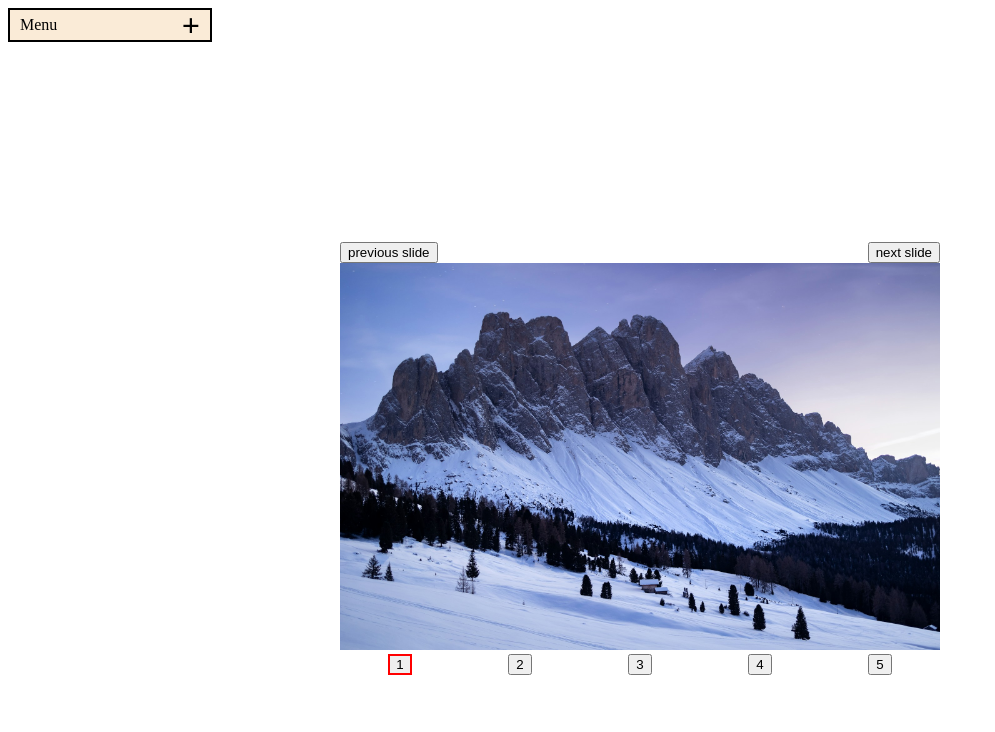
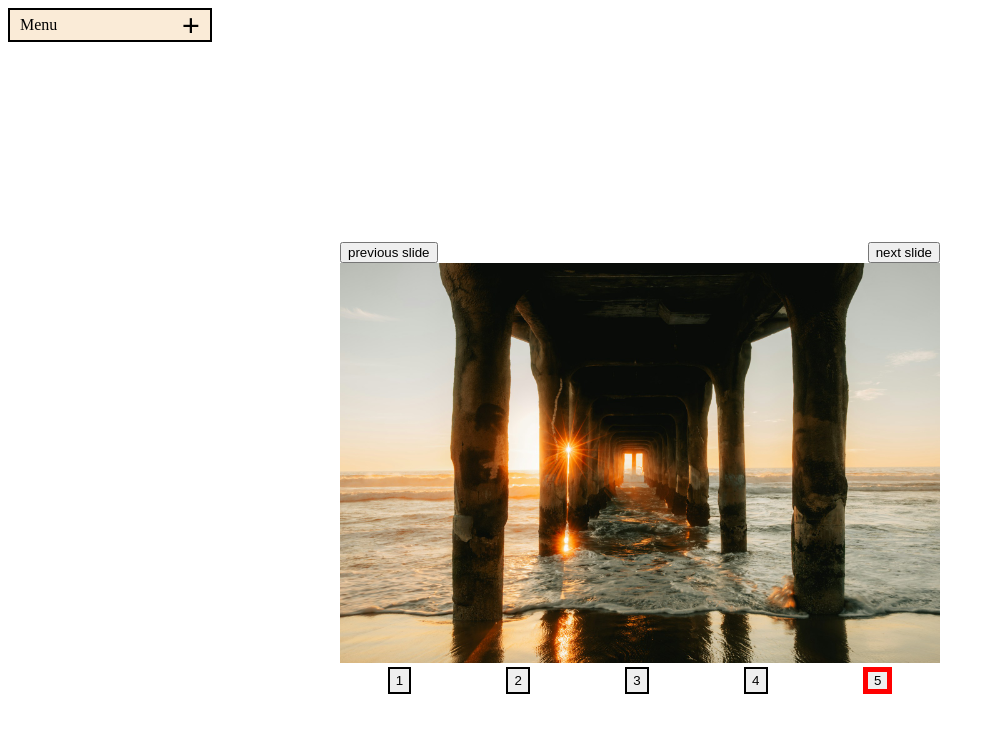
Before and after one commit to mozartdd/dynamic_ui, a website built with webpack: page src/template.html in a window 1280 px wide. Shown: the whole page, without its empty margins (0-995 px from the left). Built offline with nearby package versions, Linux system fonts and the light colour scheme.

Commit message:
Added dynamic current slide indicator

```diff
--- a/src/carousel.js
+++ b/src/carousel.js
@@ -1,5 +1,9 @@
-let currentSlideIdx = 0;
+export let currentSlideIdx = 0;
+
+localStorage.setItem('slideIdx', JSON.stringify(currentSlideIdx));
+
 const slides = document.querySelectorAll('.content');
+const jumpBtn = document.querySelectorAll('.jump-btn');
 
 // Helper function to add or remove classlist.
 function classListToggle(element, attribute) {
@@ -11,6 +15,7 @@ function classListToggle(element, attribute) {
 export function nextSlide(step) {
   currentSlideIdx = (currentSlideIdx + step + slides.length) % slides.length;
   classListToggle(slides, 'invisible');
+  classListToggle(jumpBtn, 'inactive');
 }
 
 // Jumps between slides.
@@ -27,17 +32,19 @@ export function jumpToSlide(element) {
 export function indicateActive(element, clList) {
   element.forEach((el) => {
     el.addEventListener('click', () => {
-      element.forEach((e) => e.classList.remove(clList));
-      el.classList.add(clList);
+      element.forEach((e) => e.classList.add(clList));
+      el.classList.remove(clList);
     })
   })
 }
 
-export function slideShow() {
-    currentSlideIdx++;
+export function slideShow(elements, clList) {
 
-    slides.forEach((slide) => slide.classList.add('invisible'));
-    if (currentSlideIdx > slides.length) currentSlideIdx = 1;
-    slides[currentSlideIdx-1].classList.remove('invisible');
-    setTimeout(slideShow, 4000);
+  elements.forEach((element) => element.classList.add(clList));
+  if (currentSlideIdx > elements.length) currentSlideIdx = 1;
+  elements[currentSlideIdx-1].classList.remove(clList);
 }
+
+export function incrementIdx() {
+  currentSlideIdx++;
+}
--- a/src/index.js
+++ b/src/index.js
@@ -1,28 +1,34 @@
 import './styles.css';
 import { toggleClass, addClassOnHover } from './dropdown.js';
-import { nextSlide, jumpToSlide, indicateActive, slideShow } from './carousel.js'
+import { nextSlide, jumpToSlide, indicateActive, slideShow, incrementIdx} from './carousel.js'
 
 const menu = document.getElementById('dropdown-header');
 const hidden = document.querySelector('.hidden');
+const slides = document.querySelectorAll('.content');
 
 const nextBtn = document.querySelector('[data-next]');
 const previousBtn = document.querySelector('[data-previous]');
 const jumpBtn = document.querySelectorAll('.jump-btn');
 
-slideShow();
+// Calls function's to change slide adn
+// current active slide indicator.
+setInterval(() => {
+  incrementIdx();
+  slideShow(slides, 'invisible');
+  slideShow(jumpBtn, 'inactive');
+}, 1000);
 
 nextBtn.addEventListener('click', () => {
   nextSlide(1);
 });
-
 previousBtn.addEventListener('click', () => {
   nextSlide(-1);
 })
 
 // Indicates active slide with red border.
-indicateActive(jumpBtn, 'active');
+indicateActive(jumpBtn, 'inactive');
 
-// Jumps between slides.
+// Buttons to jump between slides.
 jumpToSlide(jumpBtn);
 
 addClassOnHover(menu, hidden, 'hidden');
--- a/src/styles.css
+++ b/src/styles.css
@@ -48,6 +48,9 @@
   display: flex;
   justify-content: space-between;
 }
-.active {
-  border: 2px solid red;
+.jump-btn {
+  border: 5px solid red;
 }
+.inactive {
+  border: 2px solid black;
+}
--- a/src/template.html
+++ b/src/template.html
@@ -45,11 +45,11 @@
       <img src="./assets/img5.jpg" width="100%" alt="">
     </div>
     <div>
-      <button class="jump-btn active" data-value="0">1</button>
-      <button class="jump-btn" data-value="1">2</button>
-      <button class="jump-btn" data-value="2">3</button>
-      <button class="jump-btn" data-value="3">4</button>
-      <button class="jump-btn" data-value="4">5</button>
+      <button class="jump-btn" data-value="0">1</button>
+      <button class="jump-btn inactive" data-value="1">2</button>
+      <button class="jump-btn inactive" data-value="2">3</button>
+      <button class="jump-btn inactive" data-value="3">4</button>
+      <button class="jump-btn inactive" data-value="4">5</button>
     </div>
   </div>
 </body>
```
